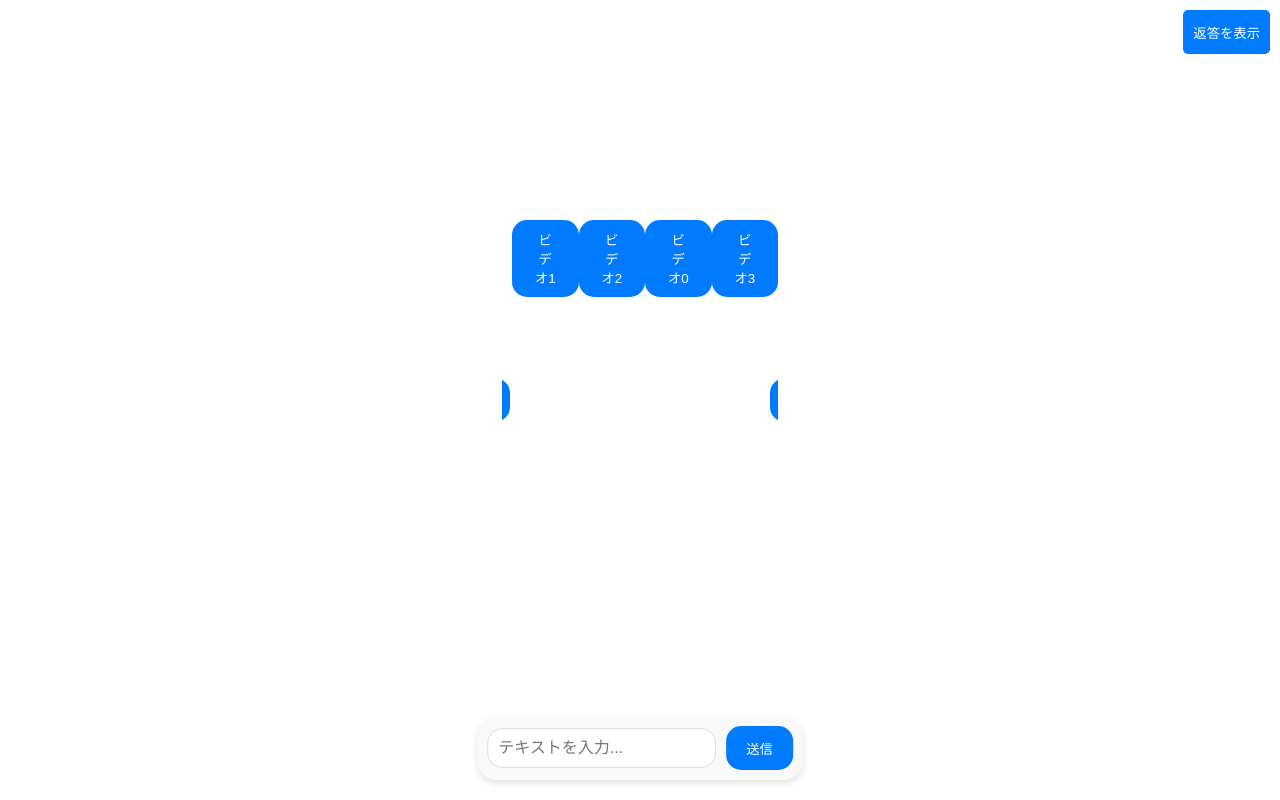
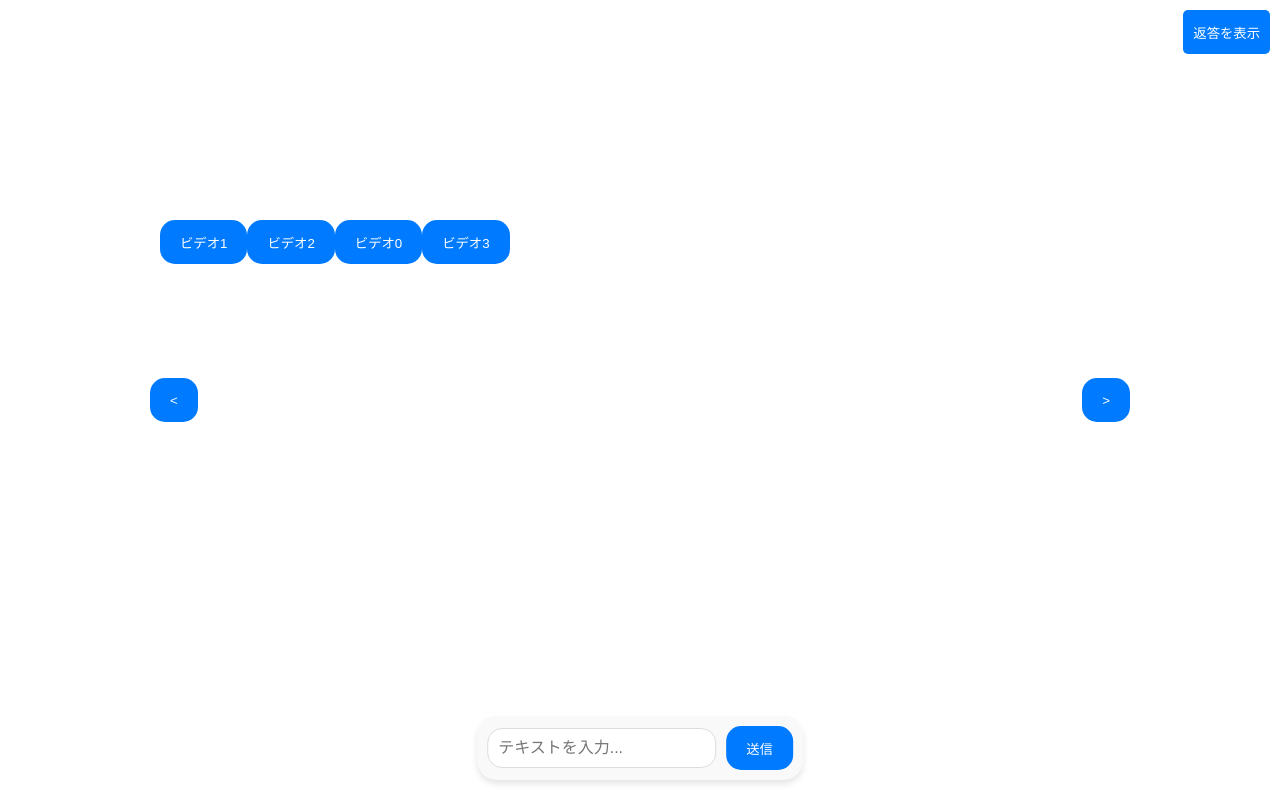
Before and after one commit to Ryusei0/webar5, a plain HTML site: page index.html in a window 1280 px wide. Drawn offline with nearby package versions, Linux system fonts and the light colour scheme; no server answers; animation ran at ten frames a second.

Commit message:
変更内容の説明

```diff
--- a/style.css
+++ b/style.css
@@ -116,8 +116,9 @@ button:hover {
     justify-content: center;
     align-items: center;
     padding: 0 10px;
-    width: auto; /* コンテナの幅を自動に設定 */
-    min-width: 20%; /* 最小幅を設定して、あまりにも狭くならないようにする */
+    width: 95%; /* コンテナの幅を画面の90%に設定 */
+    max-width: 960px; /* 最大幅を設定して、大きすぎないようにする */
+    min-width: 300px; /* 最小幅を設定して、小さすぎないようにする */
 }
 
 .card-slider {
@@ -150,17 +151,17 @@ button:hover {
 }
 
 #slideLeft, #slideRight {
-    position: absolute; /* flexコンテナ内での絶対位置指定 */
-    top: 50%; /* コンテナの中央の高さに配置 */
-    transform: translateY(-50%); /* 垂直方向の中心に配置 */
+    position: fixed; /* 画面に対して固定位置を指定 */
+    top: 50%; /* 画面の垂直中央に配置 */
+    transform: translateY(-50%); /* Y軸方向の中心に配置 */
 }
 
 #slideLeft {
-    left: -40px; /* コンテナの左外側に配置 */
+    left: 0; /* 画面の左端に配置 */
 }
 
 #slideRight {
-    right: -40px; /* コンテナの右外側に配置 */
+    right: 0; /* 画面の右端に配置 */
 }
 
 /* iOS Safariで、キーボードを閉じた後にビューポートが縮小するのを防ぐ */
```
